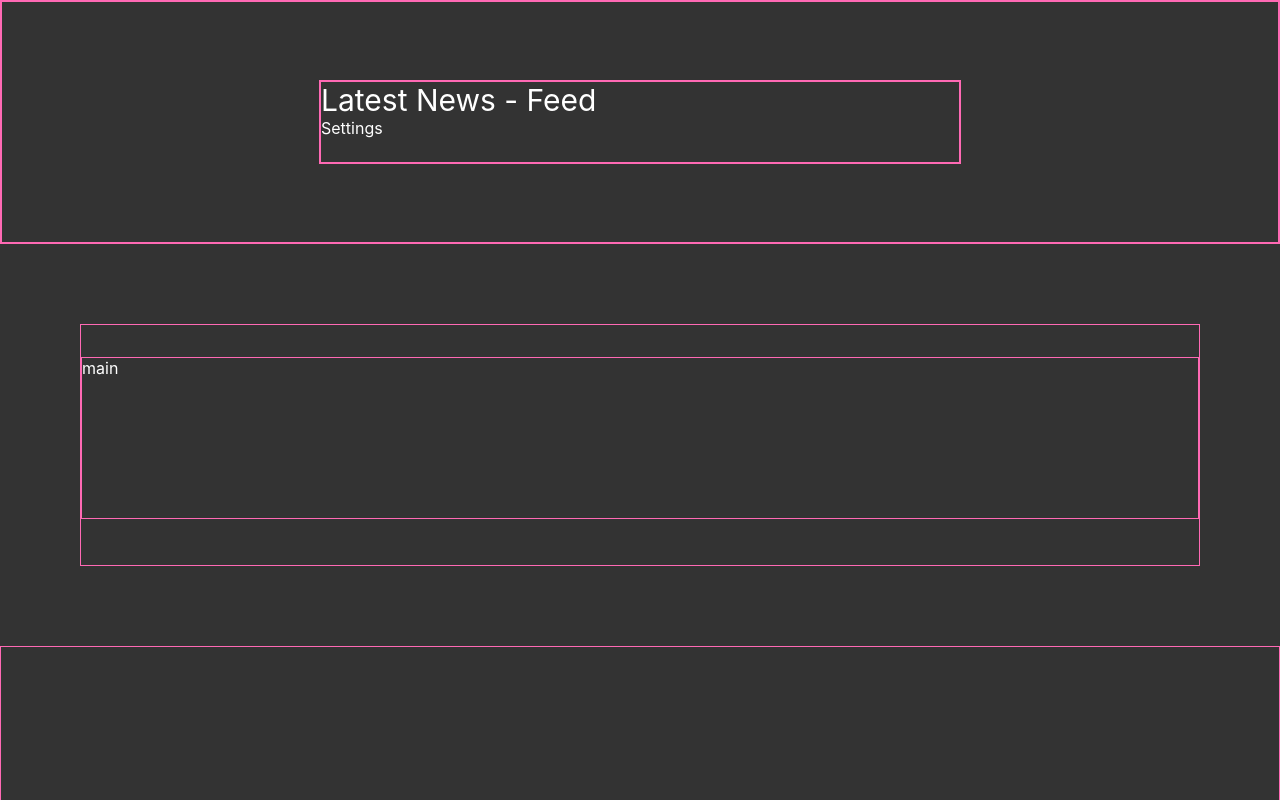
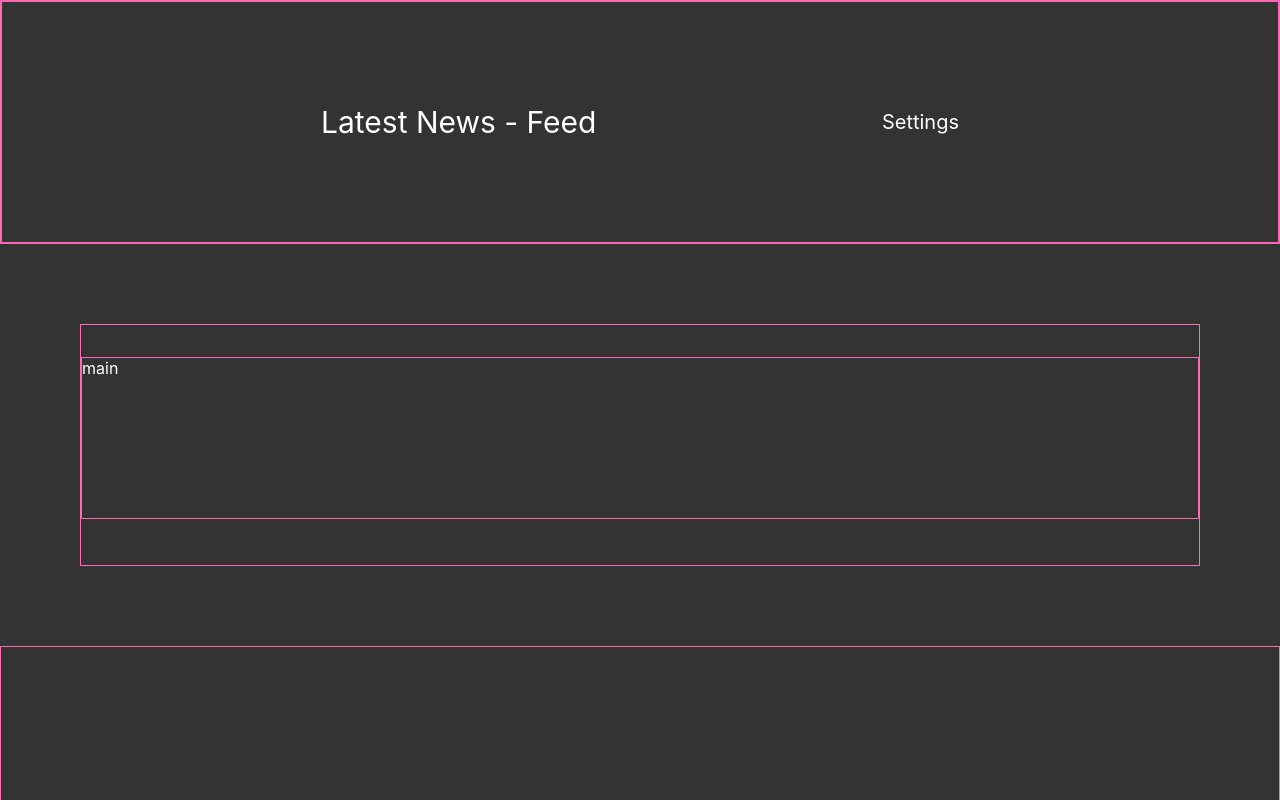
Before and after one commit to nslee333/news_project, a React (Create React App) app: page / in a window 1280 px wide. Shown: the top 800 px of the page. Built offline with nearby package versions, Linux system fonts and the light colour scheme.

Commit message:
Added flex to styling.

```diff
--- a/src/css/header.css
+++ b/src/css/header.css
@@ -10,9 +10,10 @@
 }
 
 .header-inner {
+  display: flex;
+  justify-content: space-between;
   width: 50%;
   margin-block: 2rem;
-  border: 2px solid hotpink;
   align-items: center;
   height: 5rem;
 
@@ -33,5 +34,5 @@
 }
 
 .header-settings {
-
+  font-size: 20px;
 }
```
